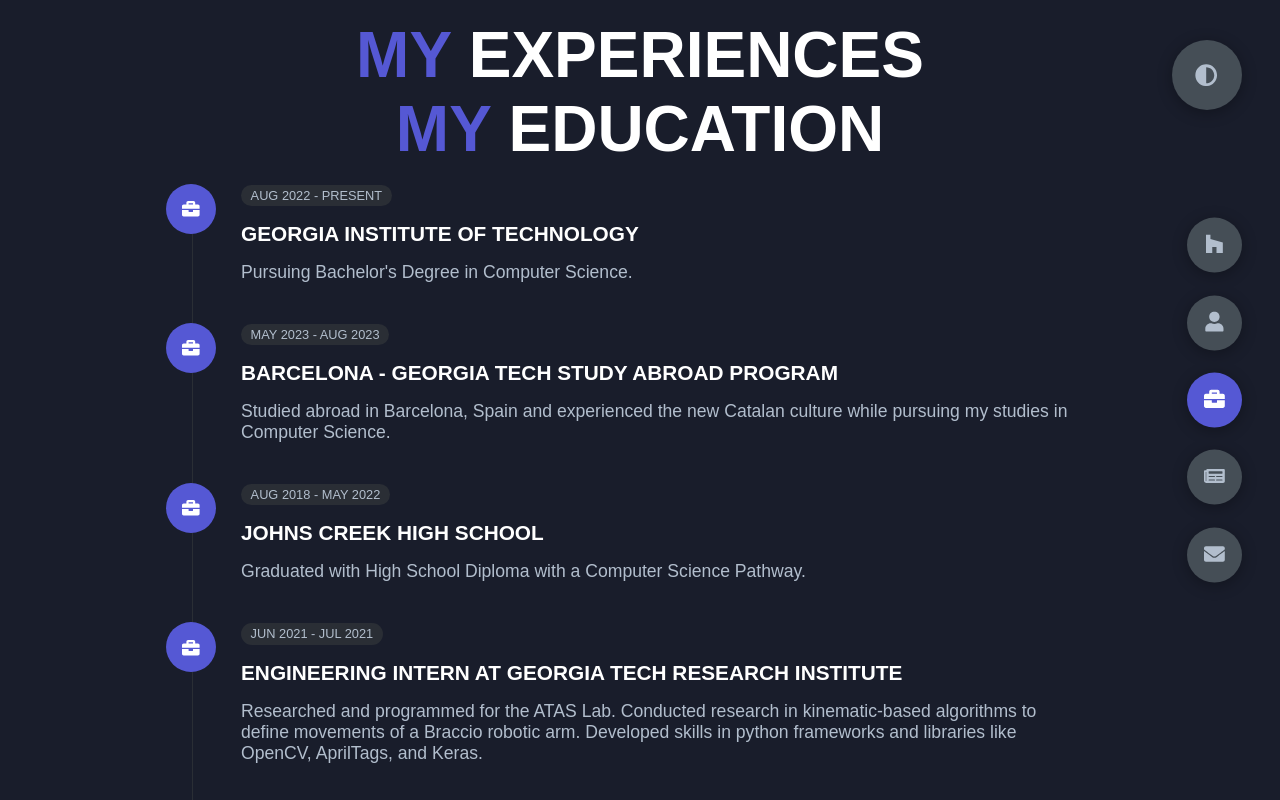
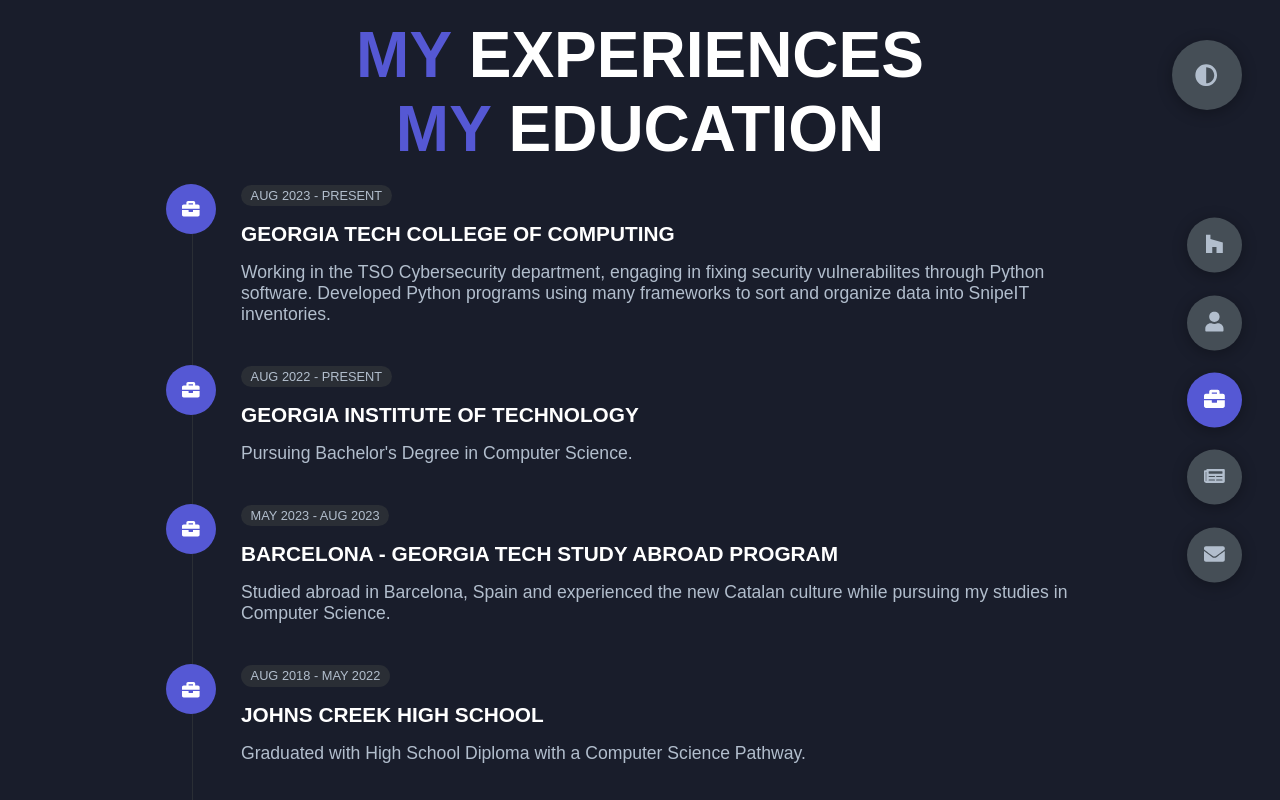
Before and after one commit to VarunVudathu/personal-portfolio, a Next.js app: page /experience in a window 1280 px wide. Shown: the top 800 px of the page. Built offline with nearby package versions, Linux system fonts and the light colour scheme.

Commit message:
updates to portfolio

```diff
--- a/pages/experience.js
+++ b/pages/experience.js
@@ -11,6 +11,18 @@
           <h2><span>My</span> Experiences <br></br><span>My</span> Education</h2>
         </div>
         <div className={styles.timeline}>
+        <div className={styles.timeline_item}>
+            <div className={styles.tl_icon}>
+              <FaBriefcase />
+            </div>
+            <div>
+              <p className={styles.tl_duration}>Aug 2023 - present</p>
+              <h5>Georgia Tech College of Computing</h5>
+              <p>
+                Working in the TSO Cybersecurity department, engaging in fixing security vulnerabilites through Python software. Developed Python programs using many frameworks to sort and organize data into SnipeIT inventories.
+              </p>
+            </div>
+          </div>
           <div className={styles.timeline_item}>
             <div className={styles.tl_icon}>
               <FaBriefcase />
--- a/pages/projects.js
+++ b/pages/projects.js
@@ -68,7 +68,7 @@
             <div className={styles.hover_items}>
               <h3>Music Mood Analyzer</h3>
               <div className={styles.icons}>
-                <a href="" className={styles.icon}>
+                <a href="https://github.com/VarunVudathu/music-mood-analyzer" className={styles.icon}>
                   <FaGithub size={50} className={styles.git}/>
                 </a>
               </div>
```
